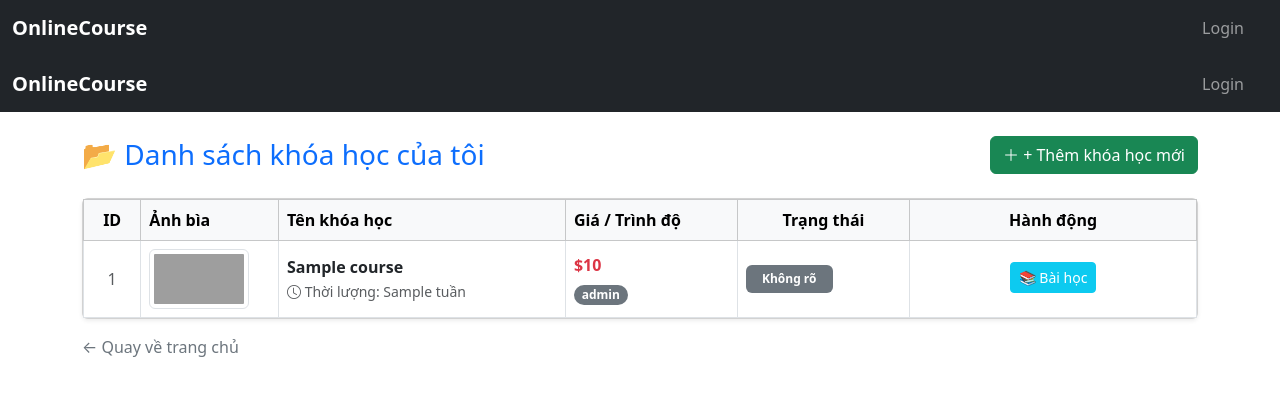
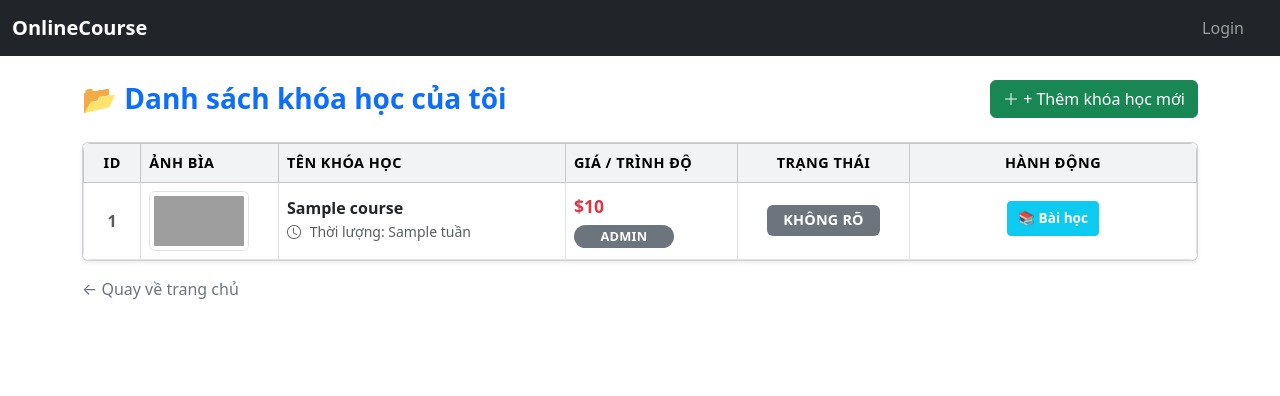
Before and after one commit to NDKha-DEV/CNWeb_BTTH02, a PHP site: the page made by onlinecourse/views/instructor/course/manage.php in a window 1280 px wide. Shown: the top 396 px of the page. Run offline with PHP 8.4, Linux system fonts and the light colour scheme; tables that the repository leaves empty hold one stand-in row (values such as "Sample post"); the template is opened without the code that fills it: most values are stand-ins (such as "Sample title", 1, 10 or a date in 2020); some libraries are stand-ins or nearby versions; grey boxes are pictures that could not be loaded.

Commit message:
ui(instructor-mange-courses):better ui

```diff
--- /dev/null
+++ b/onlinecourse/assets/css/instructor-manage-courses.css
@@ -0,0 +1,120 @@
+/*
+ * File: instructor-manage-courses.css
+ * Mô tả: CSS tùy chỉnh cho trang quản lý khóa học của Giảng viên (dạng bảng).
+ * Giả định đã có Bootstrap 5.
+ */
+
+:root {
+    --primary-color: #0d6efd; /* Bootstrap Blue */
+    --success-color: #198754;
+    --warning-color: #ffc107;
+    --danger-color: #dc3545;
+    --info-color: #0dcaf0;
+    --secondary-color: #6c757d;
+    --light-bg: #f8f9fa;
+    --dark-text: #212529;
+}
+
+body {
+    background-color: var(--light-bg);
+}
+
+.container {
+    max-width: 1400px; /* Mở rộng container cho bảng rộng hơn */
+}
+
+/* --- Header Tùy chỉnh --- */
+h2.text-primary {
+    color: var(--primary-color) !important;
+    font-weight: 700;
+}
+
+/* --- Card và Table --- */
+.card {
+    border: 1px solid rgba(0, 0, 0, 0.05);
+    border-radius: 8px;
+}
+
+.table-responsive {
+    border-radius: 8px; /* Cắt góc cho container responsive */
+    overflow: hidden; /* Đảm bảo góc bảng được cắt */
+}
+
+.table-light th {
+    font-weight: 600;
+    color: var(--dark-text);
+    text-transform: uppercase;
+    font-size: 0.9rem;
+    letter-spacing: 0.5px;
+    background-color: #f1f3f5 !important;
+}
+
+/* Các hàng của bảng */
+.table tbody tr {
+    transition: background-color 0.2s ease;
+}
+
+/* Căn chỉnh nội dung trong bảng */
+.table td, .table th {
+    vertical-align: middle;
+    padding: 12px;
+}
+
+/* Định dạng cột ID */
+td:first-child {
+    font-weight: 700;
+    color: var(--secondary-color);
+}
+
+/* Ảnh bìa */
+.img-thumbnail {
+    border: 1px solid var(--border-color);
+}
+
+/* Thông tin tên và thời lượng khóa học */
+.fw-bold.text-dark {
+    font-size: 1rem;
+    line-height: 1.3;
+}
+.text-muted i {
+    margin-right: 5px;
+}
+
+/* Định dạng Giá/Trình độ */
+.text-danger {
+    font-size: 1.1rem;
+    font-weight: 700 !important;
+}
+.badge.rounded-pill {
+    padding: 0.4em 0.7em;
+    font-size: 0.8em;
+    font-weight: 600;
+}
+
+/* Định dạng Badge Trạng thái */
+td .badge {
+    min-width: 100px; /* Đảm bảo chiều rộng tối thiểu cho thẻ trạng thái */
+    font-size: 0.9em;
+    font-weight: 700;
+    text-transform: uppercase;
+    letter-spacing: 0.2px;
+}
+
+/* --- Hành động (Buttons) --- */
+td .btn {
+    padding: 6px 10px;
+    font-size: 0.85rem;
+    font-weight: 600;
+    white-space: nowrap;
+}
+
+/* Tùy chỉnh màu Info cho nút Bài học */
+.btn-info {
+    background-color: var(--info-color);
+    border-color: var(--info-color);
+    color: white;
+}
+.btn-info:hover {
+    background-color: #0a9cb8;
+    border-color: #0a9cb8;
+}
--- a/onlinecourse/views/instructor/course/manage.php
+++ b/onlinecourse/views/instructor/course/manage.php
@@ -1,8 +1,34 @@
 <?php
-    include 'views/layouts/header.php';
-    include 'views/layouts/sidebar.php';
+// Đảm bảo logic này nằm trong controller hoặc trên cùng của view
+$page_title='My courses';
+$css_files = ['instructor-manage-courses.css'];
+include './views/layouts/header.php';
+
+// Hàm PHP để xác định trạng thái và class (giúp code gọn gàng hơn)
+function getStatusInfo($status) {
+    $status = (int)$status;
+    $info = [
+        'text' => 'Không rõ',
+        'class' => 'bg-secondary'
+    ];
+    switch ($status) {
+        case 1:
+            $info = ['text' => 'Nháp (Draft)', 'class' => 'bg-info text-dark'];
+            break;
+        case 2:
+            $info = ['text' => 'Đã xuất bản', 'class' => 'bg-success'];
+            break;
+        case 3:
+            $info = ['text' => 'Chờ duyệt', 'class' => 'bg-warning text-dark'];
+            break;
+        case 4:
+            $info = ['text' => 'Bị từ chối', 'class' => 'bg-danger'];
+            break;
+    }
+    return $info;
+}
 ?>
-<div>
+
 <div class="container py-4">
 
     <div class="d-flex justify-content-between align-items-center mb-4">
@@ -22,90 +48,74 @@
                             <th scope="col" width="12%">Ảnh bìa</th>
                             <th scope="col" width="25%">Tên khóa học</th>
                             <th scope="col" width="15%">Giá / Trình độ</th>
-                            <th scope="col" class="text-center" width="15%">Trạng thái</th> <th scope="col" class="text-center" width="25%">Hành động</th>
+                            <th scope="col" class="text-center" width="15%">Trạng thái</th>
+                            <th scope="col" class="text-center" width="25%">Hành động</th>
                         </tr>
                     </thead>
                     <tbody>
                         <?php
                         if(isset($courses) && $courses->rowCount() > 0):
                             while ($row = $courses->fetch(PDO::FETCH_ASSOC)):
+                                // Lấy thông tin trạng thái
+                                $status = (int)($row['status'] ?? 0);
+                                $statusInfo = getStatusInfo($status);
                         ?>
                             <tr>
-                                <td class="text-center text-muted"><?php echo $row['id']; ?></td>
+                                <td class="text-center text-muted"><?php echo htmlspecialchars($row['id']); ?></td>
 
                                 <td>
                                     <?php
                                         $imgName = !empty($row['image']) ? $row['image'] : 'default.jpg';
                                         $webPath = BASE_URL . "assets/uploads/courses/" . $imgName;
-                                        $sysPath = "assets/uploads/courses/" . $imgName;
+                                        $sysPath = "assets/uploads/courses/" . $imgName; // Cần đường dẫn hệ thống thực tế
 
-                                        if (file_exists($sysPath)) {
-                                            echo '<img src="'.$webPath.'" class="img-thumbnail rounded" style="width: 100px; height: 60px; object-fit: cover;">';
-                                        } else {
-                                            echo '<img src="'.BASE_URL.'assets/uploads/courses/default.jpg" class="img-thumbnail rounded" style="width: 100px; height: 60px; object-fit: cover;" alt="Default">';
-                                        }
+                                        // Kiểm tra sự tồn tại của ảnh trước khi hiển thị (tùy chọn)
+                                        $displayPath = (file_exists($sysPath) && $row['image']) ? $webPath : BASE_URL.'assets/uploads/courses/default.jpg';
+
+                                        echo '<img src="'.htmlspecialchars($displayPath).'" class="img-thumbnail rounded" style="width: 100px; height: 60px; object-fit: cover;" alt="Ảnh Khóa học">';
                                     ?>
                                 </td>
 
                                 <td>
                                     <div class="fw-bold text-dark"><?php echo htmlspecialchars($row['title']); ?></div>
                                     <small class="text-muted">
-                                        <i class="bi bi-clock"></i> Thời lượng: <?php echo $row['duration_weeks']; ?> tuần
+                                        <i class="bi bi-clock"></i> Thời lượng: <?php echo htmlspecialchars($row['duration_weeks'] ?? 'N/A'); ?> tuần
                                     </small>
                                 </td>
 
                                 <td>
                                     <div class="fw-bold text-danger mb-1">
-                                        $<?php echo number_format($row['price']); ?>
+                                        $<?php echo number_format((float)($row['price'] ?? 0)); ?>
                                     </div>
                                     <?php
-                                        $badgeClass = 'bg-secondary';
-                                        if($row['level'] == 'Beginner') $badgeClass = 'bg-success';
-                                        elseif($row['level'] == 'Intermediate') $badgeClass = 'bg-warning text-dark';
-                                        elseif($row['level'] == 'Advanced') $badgeClass = 'bg-danger';
+                                         $level = $row['level'] ?? '';
+                                         $badgeClass = 'bg-secondary';
+                                         if($level == 'Beginner') $badgeClass = 'bg-success';
+                                         elseif($level == 'Intermediate') $badgeClass = 'bg-warning text-dark';
+                                         elseif($level == 'Advanced') $badgeClass = 'bg-danger';
                                     ?>
-                                    <span class="badge <?php echo $badgeClass; ?> rounded-pill">
-                                        <?php echo $row['level']; ?>
+                                    <span class="badge <?php echo htmlspecialchars($badgeClass); ?> rounded-pill">
+                                        <?php echo htmlspecialchars($level); ?>
                                     </span>
                                 </td>
 
-<td>
-                                    <?php
-                                        $status = (int)$row['status'];
-                                        // Logic xác định $statusText và $statusClass đã được giữ nguyên và chạy đúng
-                                        $statusText = 'Không rõ';
-                                        $statusClass = 'bg-secondary';
-                                        // ... (Logic switch case của bạn) ...
-                                        switch ($status) {
-                                            case 1:
-                                                $statusText = 'Nháp (Draft)';
-                                                $statusClass = 'bg-info text-dark';
-                                                break;
-                                            case 2:
-                                                $statusText = 'Đã xuất bản';
-                                                $statusClass = 'bg-success';
-                                                break;
-                                            case 3:
-                                                $statusText = 'Chờ duyệt';
-                                                $statusClass = 'bg-warning text-dark';
-                                                break;
-                                            case 4:
-                                                $statusText = 'Bị từ chối';
-                                                $statusClass = 'bg-danger';
-                                                break;
-                                        }
-                                    ?>
-                                    <span class="badge <?php echo $statusClass; ?> py-2 px-3">
-                                        <?php echo $statusText; ?>
+                                <td class="text-center">
+                                    <span class="badge <?php echo htmlspecialchars($statusInfo['class']); ?> py-2 px-3">
+                                        <?php echo htmlspecialchars($statusInfo['text']); ?>
                                     </span>
                                 </td>
+
                                 <td class="text-center">
 
                                     <a href="<?php echo BASE_URL; ?>lesson?course_id=<?php echo $row['id'];?>" class="btn btn-sm btn-info text-white mb-1" title="Quản lý bài học">
                                         📚 Bài học
                                     </a>
 
-                                    <?php if ($status == 1 || $status == 4): // Chỉ hiển thị Sửa, Xóa và Gửi duyệt nếu là Nháp hoặc Bị từ chối ?>
+                                    <?php if ($status == 1 || $status == 4): // Nháp hoặc Bị từ chối (cần chỉnh sửa/gửi duyệt) ?>
+
+                                        <a href="<?php echo BASE_URL; ?>course/edit?id=<?php echo $row['id']; ?>" class="btn btn-sm btn-warning mb-1" title="Chỉnh sửa">
+                                            ✏️ Sửa
+                                        </a>
 
                                         <form method="POST" action="<?= BASE_URL ?>course/submit-review" style="display: inline-block;">
                                             <input type="hidden" name="course_id" value="<?php echo $row['id']; ?>">
@@ -115,9 +125,6 @@
                                                 ✅ Gửi đi duyệt
                                             </button>
                                         </form>
-                                        <a href="<?php echo BASE_URL; ?>course/edit?id=<?php echo $row['id']; ?>" class="btn btn-sm btn-warning mb-1" title="Chỉnh sửa">
-                                            ✏️ Sửa
-                                        </a>
 
                                         <a href="<?php echo BASE_URL; ?>course/delete?id=<?php echo $row['id']; ?>"
                                             class="btn btn-sm btn-danger mb-1"
@@ -126,22 +133,13 @@
                                             🗑️ Xóa
                                         </a>
 
-                                    <?php elseif ($status == 3): // Khóa học đang chờ duyệt ?>
+                                    <?php elseif ($status == 3 || $status == 2): // Chờ duyệt hoặc Đã xuất bản (chỉ xem) ?>
 
-                                        <button class="btn btn-sm btn-secondary mb-1" disabled title="Khóa học đang trong quá trình Admin xem xét">
-                                            ⏳ Đang chờ duyệt
+                                        <button class="btn btn-sm btn-secondary mb-1" disabled title="Khóa học đã được gửi/xuất bản, không thể chỉnh sửa">
+                                            <?php echo ($status == 3) ? '⏳ Đang chờ duyệt' : '👍 Đã duyệt'; ?>
                                         </button>
 
-                                        <a href="<?php echo BASE_URL; ?>course/edit?id=<?php echo $row['id']; ?>" class="btn btn-sm btn-warning mb-1" title="Xem chi tiết (Không chỉnh sửa được)">
-                                            🔍 Xem
-                                        </a>
-
-                                    <?php elseif ($status == 2): // Khóa học đã xuất bản ?>
-
-                                        <button class="btn btn-sm btn-secondary mb-1" disabled title="Khóa học đã được xuất bản">
-                                            👍 Đã duyệt
-                                        </button>
-                                        <a href="<?php echo BASE_URL; ?>course/edit?id=<?php echo $row['id']; ?>" class="btn btn-sm btn-warning mb-1" title="Xem chi tiết (Không chỉnh sửa được)">
+                                        <a href="<?php echo BASE_URL; ?>course/edit?id=<?php echo $row['id']; ?>" class="btn btn-sm btn-warning mb-1" title="Xem chi tiết">
                                             🔍 Xem
                                         </a>
 
@@ -151,7 +149,8 @@
                         <?php endwhile; ?>
                         <?php else: ?>
                             <tr>
-                                <td colspan="6" class="text-center py-5"> <div class="text-muted mb-3">Bạn chưa tạo khóa học nào.</div>
+                                <td colspan="6" class="text-center py-5">
+                                    <div class="text-muted mb-3">Bạn chưa tạo khóa học nào.</div>
                                     <a href="<?php echo BASE_URL; ?>course/create" class="btn btn-outline-primary">
                                         + Tạo khóa học đầu tiên ngay
                                     </a>
@@ -171,5 +170,4 @@
     </div>
 
 </div>
-</div>
-<?php include 'views/layouts/footer.php'; ?>
+<?php include './views/layouts/footer.php'; ?>
--- a/onlinecourse/views/layouts/sidebar.php
+++ b/onlinecourse/views/layouts/sidebar.php
@@ -33,7 +33,7 @@ $is_logged_in = ($role !== -1);
 
                 <?php elseif ($role === 1): ?>
                     <!-- INSTRUCTOR MENU -->
-                    <li class="nav-item"><a class="nav-link" href="<?= BASE_URL ?>instructor/dashboard">Manage Courses</a></li>
+                    <li class="nav-item"><a class="nav-link" href="<?= BASE_URL ?>instructor/dashboard">Dashboard</a></li>
                     <li class="nav-item"><a class="nav-link" href="<?= BASE_URL ?>course/create">New Course</a></li>
                     <li class="nav-item"><a class="nav-link" href="<?= BASE_URL ?>course/manage">My Course</a></li>
 
```
